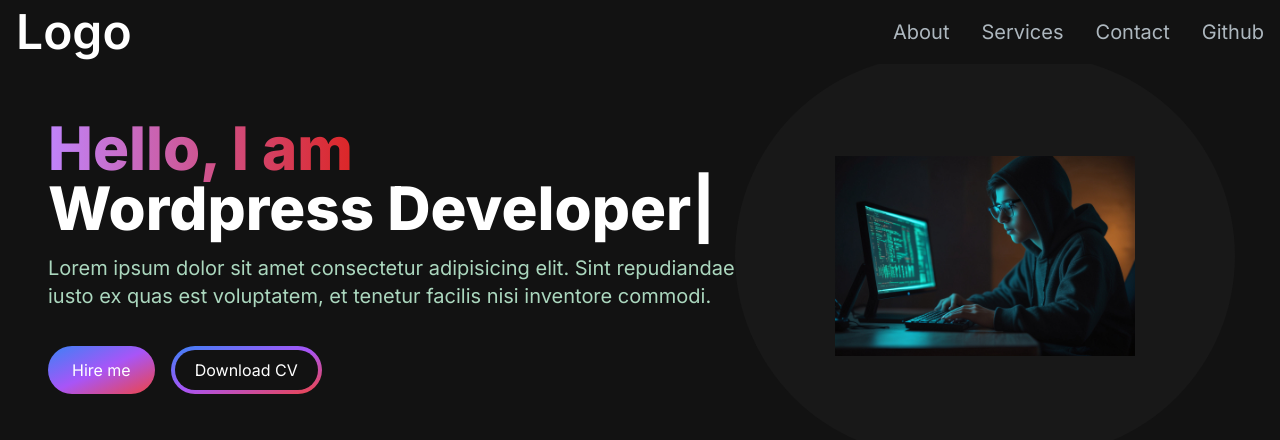
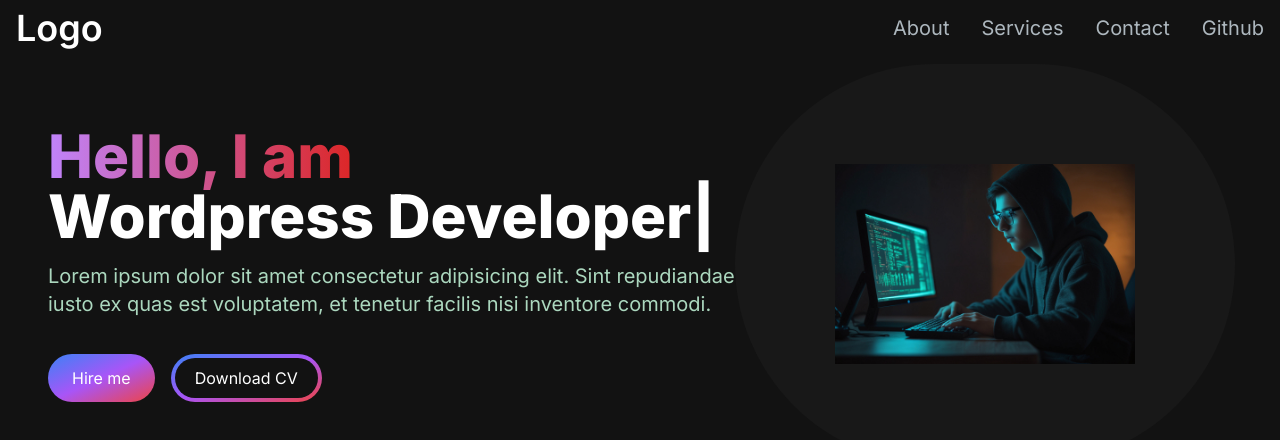
Before and after one commit to AI-Ashik/react-tailwind-portfolio, a Next.js app: page / in a window 1280 px wide. Shown: the top 440 px of the page. Built offline with nearby package versions, Linux system fonts and the light colour scheme.

Commit message:
little Design Optimization for md screens

```diff
--- a/app/components/HeroSection.jsx
+++ b/app/components/HeroSection.jsx
@@ -5,7 +5,7 @@
 const HeroSection = () => {
   return (
     <section>
-      <div className="grid grid-cols-1 lg:grid-cols-12 mt-10">
+      <div className="grid grid-cols-1 lg:grid-cols-12 mt-12">
         <div className="col-span-7 place-self-center text-center sm:text-left">
           <h1 className="text-white mb-4 text-4xl lg:text-6xl font-extrabold">
             <span className="text-transparent bg-clip-text bg-gradient-to-r from-purple-400 to-red-600">
--- a/app/components/Navbar.jsx
+++ b/app/components/Navbar.jsx
@@ -35,7 +35,7 @@
       <div className="flex flex-wrap items-center justify-between mx-auto px-4 py-2">
         <Link
           href={"/"}
-          className="text-2xl md:text-5xl text-white font-semibold"
+          className="text-2xl md:text-4xl text-white font-semibold"
         >
           Logo
         </Link>
```
